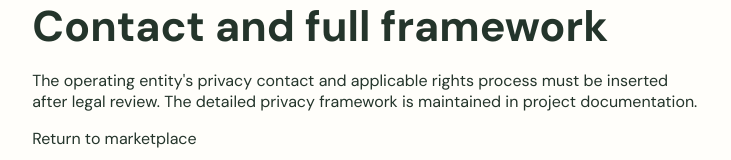
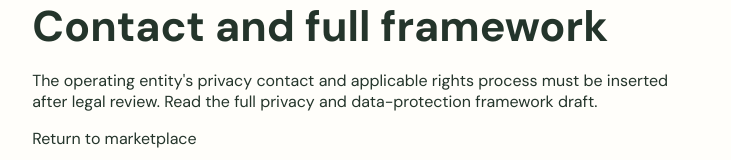
Before and after one commit to allcompaniesubp/Beautyatdoorsteps, a Next.js app: page /privacy in a window 1280 px wide. Shown: the part 792-952 px from the top of the page, without its empty margins (273-1004 px from the left). Built offline with nearby package versions, Linux system fonts and the light colour scheme; a web font is replaced by a local one.

Commit message:
Link full privacy framework draft

```diff
--- a/app/privacy/page.tsx
+++ b/app/privacy/page.tsx
@@ -9,7 +9,7 @@ export default function PrivacyPage() {
     <h2>Private documents</h2><p>Identity and professional documents must be stored in private, access-controlled storage with limited staff access, audit logs, retention limits and secure deletion. They must never be placed in public profile fields or public URLs.</p>
     <h2>Health and legal information</h2><p>Any future healthcare or legal feature requires separate notices, strict access controls and purpose limitation. Sensitive information must not be used for advertising or sold as leads.</p>
     <h2>Location</h2><p>Precise location should be requested only when needed, with clear consent, and live sharing should automatically stop when the active booking or trip ends.</p>
-    <h2>Contact and full framework</h2><p>The operating entity's privacy contact and applicable rights process must be inserted after legal review. The detailed privacy framework is maintained in project documentation.</p>
+    <h2>Contact and full framework</h2><p>The operating entity's privacy contact and applicable rights process must be inserted after legal review. <a href="https://github.com/allcompaniesubp/Beautyatdoorsteps/blob/main/docs/PRIVACY_AND_DATA_PROTECTION_FRAMEWORK.md">Read the full privacy and data-protection framework draft</a>.</p>
     <p><Link href="/">Return to marketplace</Link></p>
   </main>;
 }
```
